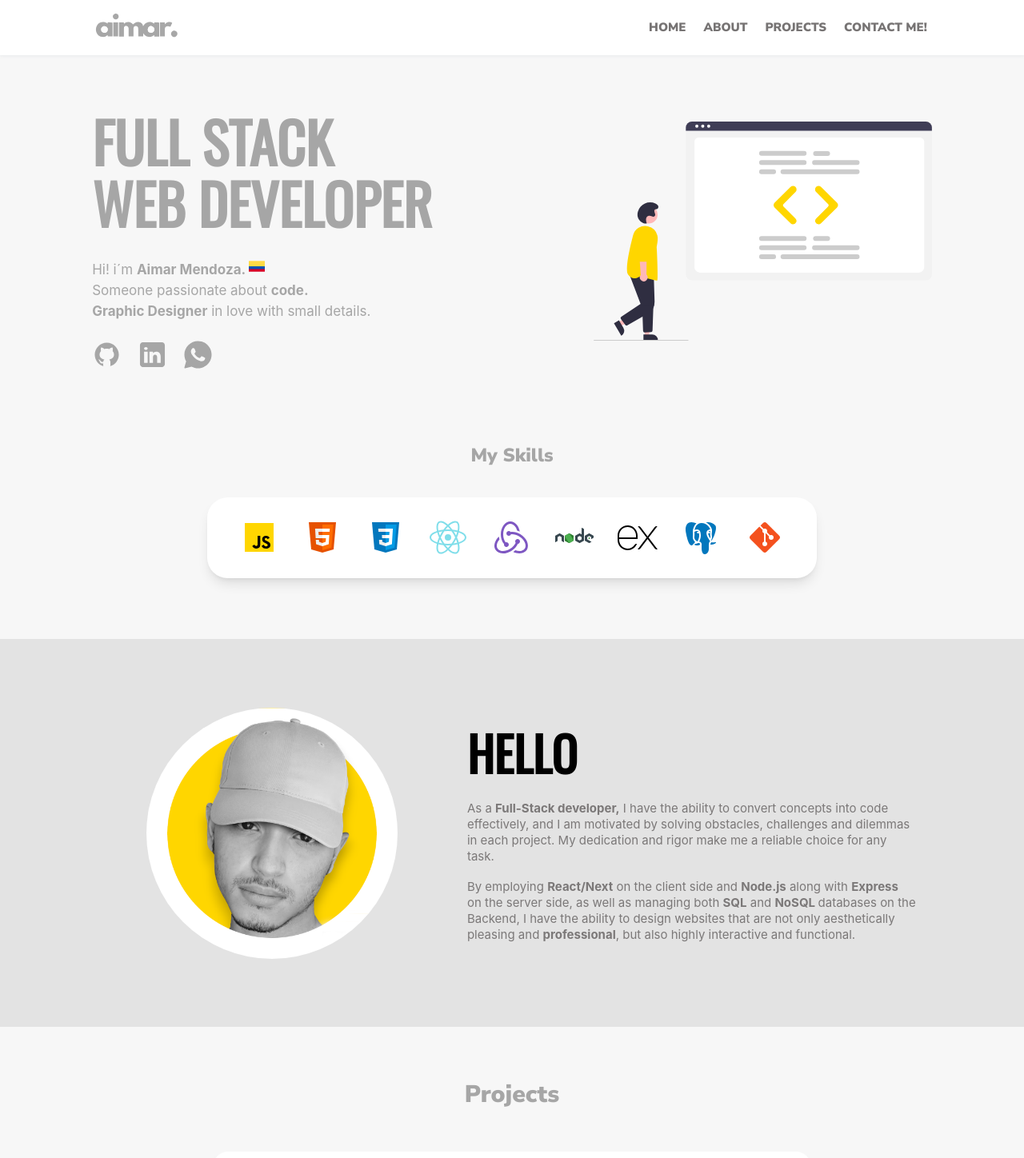
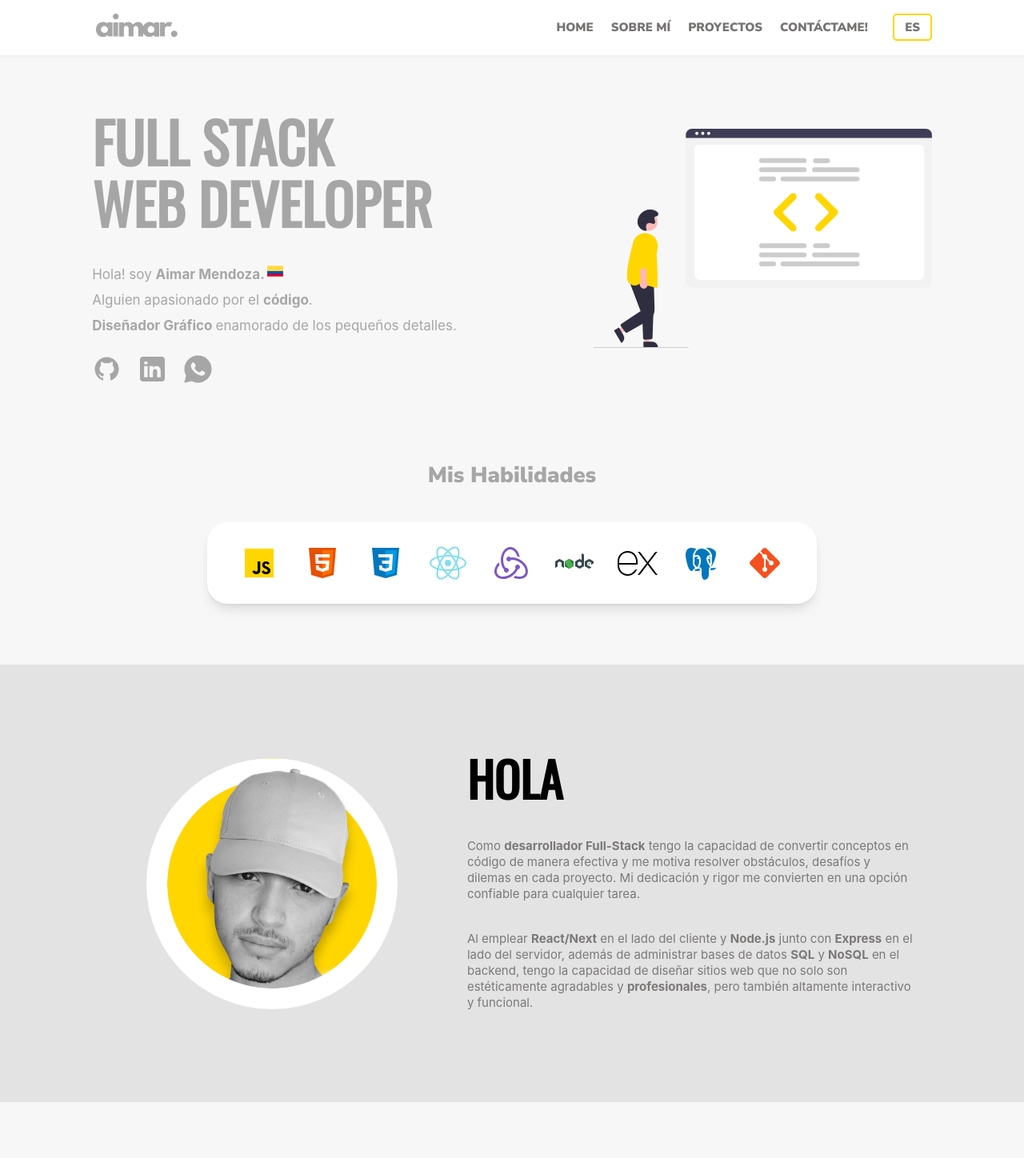
Before and after one commit to AMendozaMarimon/My-Portfolio, a React (Vite) app in the folder Portafolio/: page / in a window 1280 px wide. Shown: the top 1448 px of the page at 80% size. Built offline with nearby package versions, Linux system fonts and the light colour scheme.

Commit message:
Adelantando el estado de idiomas

```diff
--- a/Portafolio/package.json
+++ b/Portafolio/package.json
@@ -13,8 +13,11 @@
     "react": "^18.2.0",
     "react-dom": "^18.2.0",
     "react-intersection-observer": "^9.5.2",
+    "react-redux": "^8.1.2",
     "react-router-dom": "^6.16.0",
-    "react-scroll": "^1.8.9"
+    "react-scroll": "^1.8.9",
+    "redux": "^4.2.1",
+    "redux-thunk": "^2.4.2"
   },
   "devDependencies": {
     "@types/react": "^18.0.37",
--- /dev/null
+++ b/Portafolio/src/Redux/action.js
@@ -0,0 +1,9 @@
+export const CHANGE_IDIOM = "CHANGE_IDIOM";
+
+export function changeIdioms(idiom) {
+  const newIdiom = idiom === "ES" ? "EN" : "ES";
+  return {
+    type: CHANGE_IDIOM,
+    payload: newIdiom,
+  };
+}
--- /dev/null
+++ b/Portafolio/src/Redux/store.js
@@ -0,0 +1,7 @@
+import { applyMiddleware, createStore } from 'redux'
+import rootReducer from './reducer';
+import thunk from 'redux-thunk';
+
+const store = createStore(rootReducer, applyMiddleware(thunk))
+
+export default store;
--- a/Portafolio/src/components/About/About.jsx
+++ b/Portafolio/src/components/About/About.jsx
@@ -1,7 +1,38 @@
 import styles from "./About.module.css";
 import Aimar2 from "./Img/Aimar2.webp";
+import { useSelector } from 'react-redux';
 
 export default function About() {
+
+    const idiom = useSelector((state) => state.idioms);
+
+    let h2 = "";
+    idiom === "ES" ? (h2 =
+        <h2>
+            HOLA
+        </h2>) : (h2 =
+            <h2>
+                HELLO
+            </h2>)
+
+    let p1 = "";
+    idiom === "ES" ? (p1 =
+        <p>
+            Como <b>desarrollador Full-Stack</b> tengo la capacidad de convertir conceptos en código de manera efectiva y me motiva resolver obstáculos, desafíos y dilemas en cada proyecto. Mi dedicación y rigor me convierten en una opción confiable para cualquier tarea.
+        </p>) : (p1 =
+            <p>
+                As a <b>Full-Stack developer,</b> I have the ability to convert concepts into code effectively, and I am motivated by solving obstacles, challenges and dilemmas in each project. My dedication and rigor make me a reliable choice for any task.
+            </p>);
+
+    let p2 = "";
+    idiom === "ES" ? (p2 =
+        <p>
+            Al emplear <b>React/Next</b> en el lado del cliente y <b>Node.js</b> junto con <b>Express</b> en el lado del servidor, además de administrar bases de datos <b>SQL</b> y <b>NoSQL</b> en el backend, tengo la capacidad de diseñar sitios web que no solo son estéticamente agradables y <b>profesionales</b>, pero también altamente interactivo y funcional.
+        </p>) : (p2 =
+            <p>
+                By employing <b>React/Next</b> on the client side and <b>Node.js</b> along with <b>Express</b> on the server side, as well as managing both <b>SQL</b> and <b>NoSQL </b>databases on the Backend, I have the ability to design websites that are not only aesthetically pleasing and <b>professional</b>, but also highly interactive and functional.
+            </p>);
+
     return (
         <div className={styles.containerP} id="about">
             <div className={styles.containerS}>
@@ -10,12 +41,12 @@ export default function About() {
                 </div>
                 <div className={styles.text}>
                     <>
-                        <h2>HELLO</h2>
+                        <h2>{h2}</h2>
                         <p>
-                            As a <b>Full-Stack developer,</b> I have the ability to convert concepts into code effectively, and I am motivated by solving obstacles, challenges and dilemmas in each project. My dedication and rigor make me a reliable choice for any task.
+                            {p1}
                         </p>
                         <p>
-                            By employing <b>React/Next</b> on the client side and <b>Node.js</b> along with <b>Express</b> on the server side, as well as managing both <b>SQL</b> and <b>NoSQL </b>databases on the Backend, I have the ability to design websites that are not only aesthetically pleasing and <b>professional</b>, but also highly interactive and functional.
+                            {p2}
                         </p>
                     </>
                 </div>
--- a/Portafolio/src/components/Footer/Footer.jsx
+++ b/Portafolio/src/components/Footer/Footer.jsx
@@ -4,7 +4,7 @@ export default function Footer() {
     return (
         <div className={styles.containerP}>
             <div className={styles.containerS}>
-                <p>Created by Aimar Mendoza | All rigths reserved</p>
+                <p>Created by Aimar Mendoza ❤️ | All rigths reserved</p>
             </div>
         </div>
     )
--- a/Portafolio/src/components/Home/Home.jsx
+++ b/Portafolio/src/components/Home/Home.jsx
@@ -12,19 +12,55 @@
 import Express from "./Icons/EXPRESS.svg";
 import Postgres from "./Icons/POSTGRES.svg";
 import Git from "./Icons/GIT.svg";
+import { useSelector } from 'react-redux';
 import styles from "./Home.module.css";
 
 export default function Home() {
+
+    const idiom = useSelector((state) => state.idioms);
+
+    let p = "";
+    idiom === "ES" ? (p =
+        <p>Hola! soy <b>Aimar Mendoza. </b>
+            <img className={styles.country} src={Colombia} alt="Colombia..." />
+        </p>) : (p =
+            <p>Hi! i'm <b>Aimar Mendoza. </b>
+                <img className={styles.country} src={Colombia} alt="Colombia..." />
+            </p>);
+
+    let p2 = "";
+    idiom === "ES" ? (p2 =
+        <p>Alguien apasionado por el <b>código</b>.</p>) : (p2 =
+            <p>Someone passionate about <b>code</b>.</p>
+    )
+
+    let p3 = "";
+    idiom === "ES" ? (p3 =
+        <p>
+            <b>Diseñador Gráfico </b>enamorado de los pequeños detalles.
+        </p>) : (p3 =
+            <p>
+                <b>Graphic Designer</b> in love with small details.
+            </p>)
+
+    let h3 = "";
+    idiom === "ES" ? (h3 =
+        <h3>
+            Mis Habilidades
+        </h3>) : (h3 =
+            <h3>
+                My Skills
+            </h3>)
 
     return (
         <div className={styles.containerP} id="home">
             <div className={styles.containerS}>
                 <div className={styles.sideLeft}>
                     <>
-                            <h1>FULL STACK <br />WEB    DEVELOPER </h1>
-                            <p>Hi! i´m <b>Aimar Mendoza. <img className={styles.country} src={Colombia} alt="Colombia..." /></b></p>
-                            <p>Someone passionate about <b>code.</b></p>
-                            <p><b>Graphic Designer</b> in love with small details.</p>
+                        <h1>FULL STACK <br />WEB DEVELOPER </h1>
+                        <p>{p}</p>
+                        <p>{p2}</p>
+                        <p>{p3}</p>
                         <div className={styles.divImg}>
                             <a href="https://github.com/AMendozaMarimon" target="_blanck" rel="noopener noreferrer">
                                 <img src={Github} alt="Github..." />
@@ -44,7 +80,7 @@
             </div>
             <div className={styles.containerT}>
                 <div className={styles.skills}>
-                        <h3>My Skills</h3>
+                    <h3>{h3}</h3>
                 </div>
                 <div className={styles.tecn}>
                     <img src={Js} alt="Javascript..." title="Javascript" />
--- a/Portafolio/src/components/NavBar/NavBar.jsx
+++ b/Portafolio/src/components/NavBar/NavBar.jsx
@@ -1,5 +1,7 @@
 import { useEffect, useState } from "react";
 import { Link } from "react-scroll";
+import { changeIdioms } from "../../Redux/action";
+import { useDispatch, useSelector } from 'react-redux';
 import LOGO from "./Icons/LOGO AIMAR.svg";
 import MENU from "./Icons/MENU.svg";
 import styles from "./NavBar.module.css";
@@ -8,6 +10,9 @@ export default function NavBar() {
 
     const [isMobile, setIsMobile] = useState(false);
     const [isMenuOpen, setIsMenuOpen] = useState(false);
+
+    const idiom = useSelector((state) => state.idioms);
+    const dispatch = useDispatch();
 
     useEffect(() => {
         const handleRealize = () => {
@@ -22,6 +27,19 @@ export default function NavBar() {
             window.removeEventListener("resize", handleRealize);
         };
     }, []);
+
+    const handleChangeIdiom = () => {
+        dispatch(changeIdioms(idiom));
+    }
+
+    let buttonAbout = "";
+    idiom === "ES" ? (buttonAbout = "SOBRE MÍ") : (buttonAbout = "ABOUT");
+
+    let buttonProjects = "";
+    idiom === "ES" ? (buttonProjects = "PROYECTOS") : (buttonProjects = "PROJECTS");
+
+    let buttonContact = "";
+    idiom === "ES" ? (buttonContact = "CONTÁCTAME!") : (buttonContact = "CONTACT ME!");
 
     return (
         <div className={styles.navbar}>
@@ -41,6 +59,7 @@ export default function NavBar() {
                         ) : (
                             //Muestra los botones cuando la pantalla es más grande
                             <div className={styles.btn}>
+                                <div className={styles.btnNavBar}>
                                     <Link
                                         activeClass="active"
                                         to="home"
@@ -57,7 +76,7 @@ export default function NavBar() {
                                         smooth={true}
                                         offset={-70}
                                         duration={500}>
-                                    <button>ABOUT</button>
+                                        <button>{buttonAbout}</button>
                                     </Link>
                                     <Link
                                         activeClass="active"
@@ -66,7 +85,7 @@ export default function NavBar() {
                                         smooth={true}
                                         offset={-70}
                                         duration={500}>
-                                    <button>PROJECTS</button>
+                                        <button>{buttonProjects}</button>
                                     </Link>
                                     <Link
                                         activeClass="active"
@@ -75,8 +94,12 @@ export default function NavBar() {
                                         smooth={true}
                                         offset={-70}
                                         duration={500}>
-                                    <button>CONTACT ME!</button>
+                                        <button>{buttonContact}</button>
                                     </Link>
+                                </div>
+                                <div className={styles.changeId} onClick={handleChangeIdiom}>
+                                    <button>{idiom === "ES" ? "ES" : "EN"}</button>
+                                </div>
                             </div>
                         )}
                 </div>
@@ -102,7 +125,7 @@ export default function NavBar() {
                                 smooth={true}
                                 offset={-70}
                                 duration={500}>
-                                <button onClick={() => setIsMenuOpen(!isMenuOpen)}>ABOUT</button>
+                                <button onClick={() => setIsMenuOpen(!isMenuOpen)}>{buttonAbout}</button>
                             </Link>
                             <Link
                                 activeClass="active"
@@ -111,7 +134,7 @@ export default function NavBar() {
                                 smooth={true}
                                 offset={-70}
                                 duration={500}>
-                                <button onClick={() => setIsMenuOpen(!isMenuOpen)}>PROJECTS</button>
+                                <button onClick={() => setIsMenuOpen(!isMenuOpen)}>{buttonProjects}</button>
                             </Link>
                             <Link
                                 activeClass="active"
@@ -120,8 +143,9 @@ export default function NavBar() {
                                 smooth={true}
                                 offset={-70}
                                 duration={500}>
-                                <button onClick={() => setIsMenuOpen(!isMenuOpen)}>CONTACT ME!</button>
+                                <button onClick={() => setIsMenuOpen(!isMenuOpen)}>{buttonContact}</button>
                             </Link>
+                            <button onClick={handleChangeIdiom}>{idiom === "ES" ? "ES" : "EN"}</button>
                         </div>
                     )
                 }
--- a/Portafolio/src/components/NavBar/NavBar.module.css
+++ b/Portafolio/src/components/NavBar/NavBar.module.css
@@ -20,6 +20,11 @@
   height: auto;
 }
 
+.btn {
+  display: flex;
+  align-items: center;
+}
+
 .btn button {
   font-family: "Nunito Sans", sans-serif;
   font-size: 15px;
@@ -28,10 +33,43 @@
   background-color: transparent;
   border: none;
   cursor: pointer;
-  transition: color 0.3s ease;}
+  transition: color 0.3s ease;
+}
 
 .btn button:hover {
   color: #A6A6A6;
+}
+
+.btnNavBar button {
+  font-family: "Nunito Sans", sans-serif;
+  font-size: 15px;
+  color: #767373;
+  margin-left: 10px;
+  background-color: transparent;
+  border: none;
+  cursor: pointer;
+  transition: color 0.3s ease;
+}
+
+.btnNavBar button:hover {
+  color: #A6A6A6;
+}
+
+.changeId button {
+  font-family: "Nunito Sans", sans-serif;
+  font-size: 15px;
+  background-color: transparent;
+  border: 2px solid #FFD600;
+  border-radius: 0.4vw;
+  margin-left: 2vw;
+  padding: 0.4vw 1vw;
+  transition: color 0.3s ease, background-color 0.3s ease;
+  cursor: pointer;
+}
+
+.changeId button:hover {
+  color: white;
+  background-color: #FFD600;
 }
 
 .menu {
--- a/Portafolio/src/main.jsx
+++ b/Portafolio/src/main.jsx
@@ -1,9 +1,13 @@
 import React from 'react'
 import ReactDOM from 'react-dom/client'
 import App from './App.jsx'
+import store from './Redux/store.js';
+import { Provider } from 'react-redux';
 
 ReactDOM.createRoot(document.getElementById('root')).render(
-  <React.StrictMode>
-    <App />
-  </React.StrictMode>,
+  <Provider store={store}>
+    <React.StrictMode>
+      <App />
+    </React.StrictMode>
+  </Provider>
 )
```
Also changed, not shown: Portafolio/src/Redux/reducer.js (added, +22 -0 lines), 1 other file (tests, documents, lock files or other folders). Lines whose indentation alone changed are shown as unchanged.
